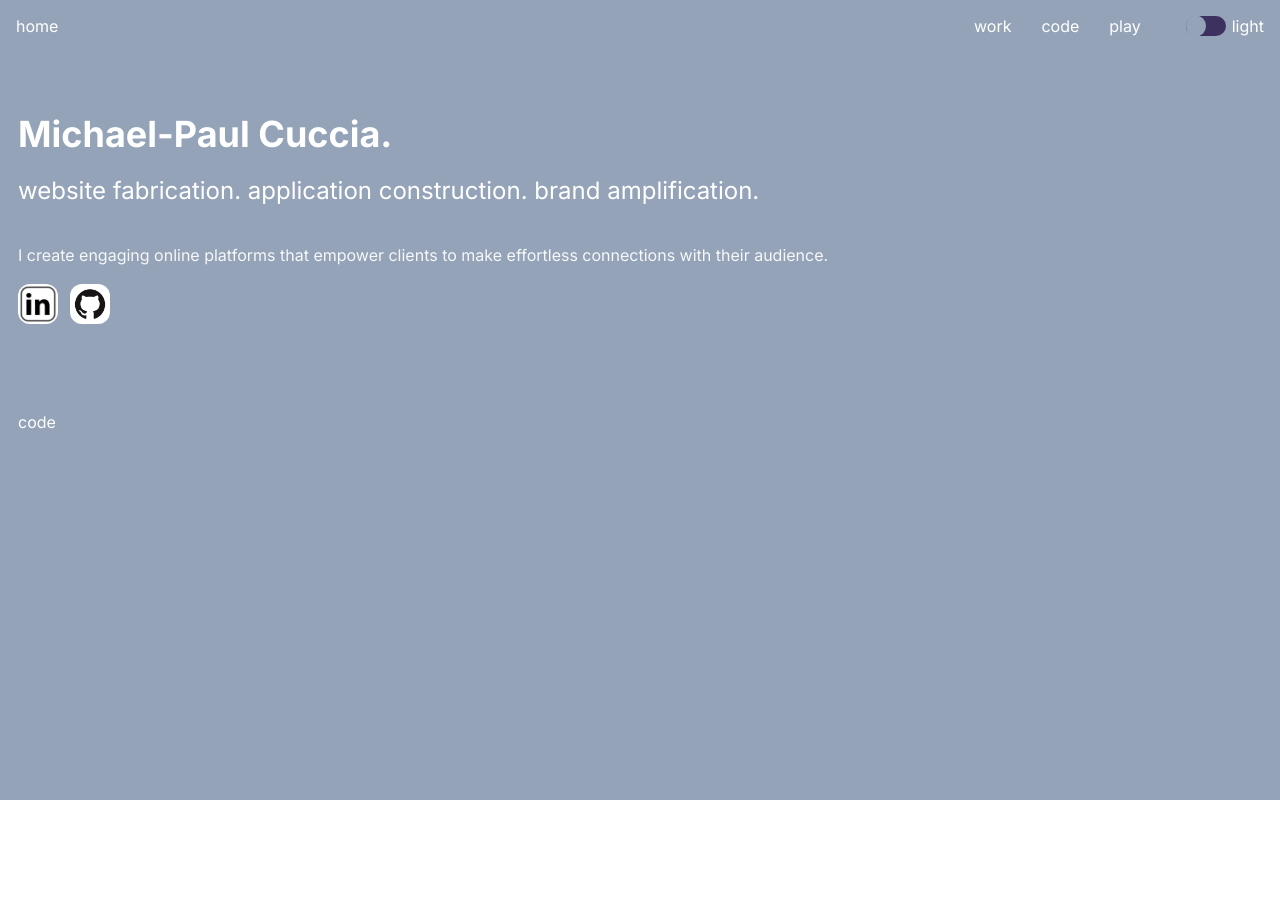
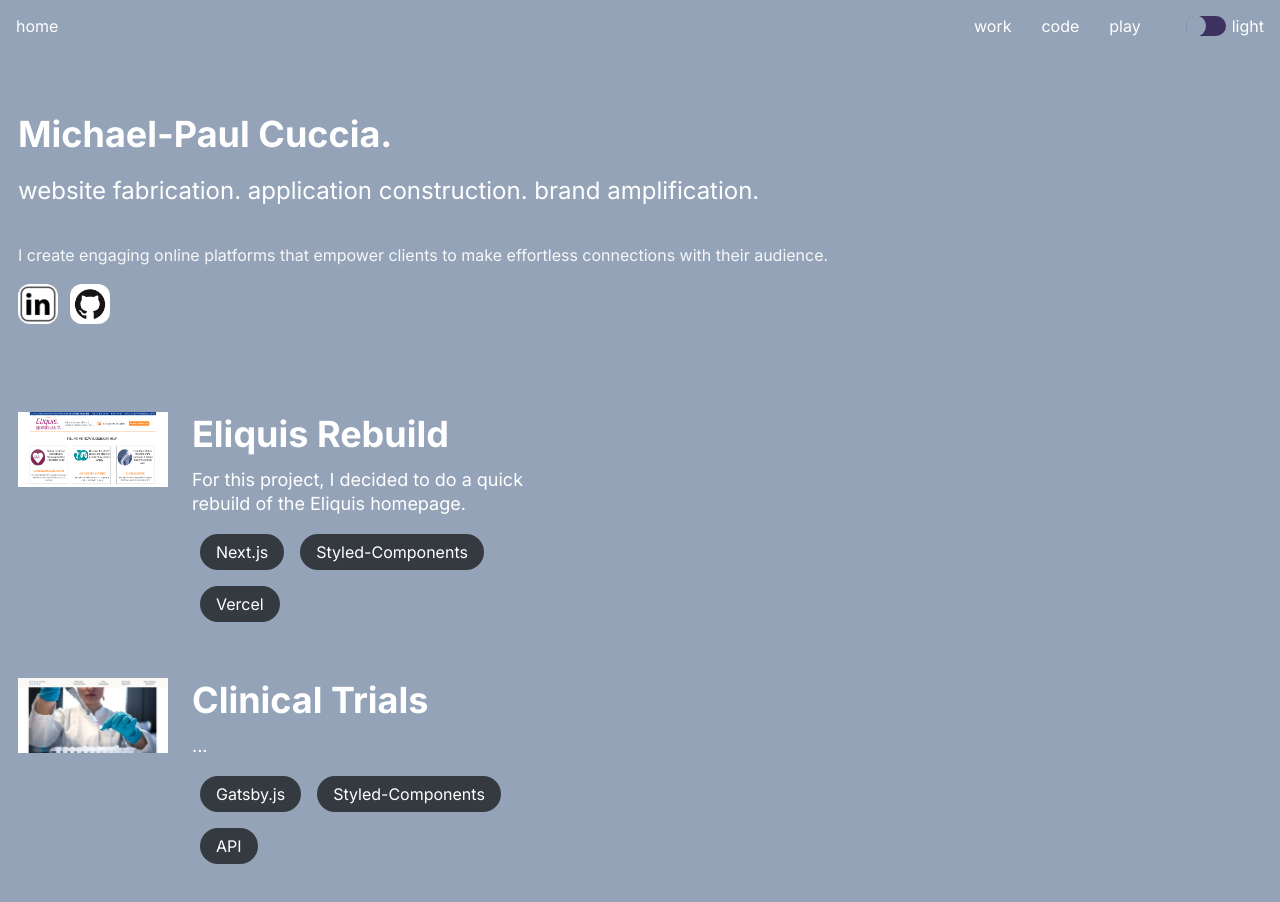
Before and after one commit to michaelpaulcuccia/profile-resume, a Next.js app in the folder my-app/: page /code in a window 1280 px wide. Shown: the top 902 px of the page. Before the commit the page ends 800 px from the top, so only its background shows below. Built offline with nearby package versions, Linux system fonts and the light colour scheme.

Commit message:
adds projects to code tab

```diff
--- a/my-app/components/CustomLink.jsx
+++ b/my-app/components/CustomLink.jsx
@@ -7,12 +7,22 @@ const Item = styled(Link)`
     color: inherit;
 
     &:hover {
-        font-weight: bold;
+      font-weight: bold;
     }
 `;
 
-export default function CustomLink({href, children, className}) {
+export default function CustomLink({href, children, target, className}) {
   return (
-    <Item href={href} className={className}>{children}</Item>
+    <Item
+      href={href}
+      className={className}
+      target={target}
+    >
+      {children}
+    </Item>
   )
 }
+
+CustomLink.defaultProps = {
+  target: '_self'
+}
--- a/my-app/constants/technologies.js
+++ b/my-app/constants/technologies.js
@@ -37,3 +37,15 @@ export const rutgersTech = [
     'Heroku',
     'React'
 ];
+
+export const eliquisTech = [
+    'Next.js',
+    'Styled-Components',
+    'Vercel'
+];
+
+export const clinicalTrialsTech = [
+    'Gatsby.js',
+    'Styled-Components',
+    'API'
+];
--- a/my-app/src/app/code/page.js
+++ b/my-app/src/app/code/page.js
@@ -1,9 +1,84 @@
 "use client";
 import React from 'react';
+import styled from 'styled-components';
 import PageWrapper from '../../../components/PageWrapper';
+import Image from 'next/image';
+import CustomLink from '../../../components/CustomLink';
+import { TextContainer, Title, Paragraph, PillContainer } from '../../../components/CustomText';
+import Pill from '../../../components/Pill';
+import { eliquisTech, clinicalTrialsTech } from '../../../constants/technologies';
+import Eliquis from '../../../public/assets/eliquis.png';
+import ClinicalTrials from '../../../public/assets/clinical-trials.png';
+
+const Box = styled.div`
+  display: flex;
+  max-width: 60%;
+  margin-bottom: 40px;
+
+  .image-container {
+    margin-right: 24px;
+  }
+`;
+
+const StyledPillContainer = styled(PillContainer)`
+  width: 100%;
+`;
 
 export default function page() {
   return (
-    <PageWrapper>code</PageWrapper>
+    <PageWrapper>
+      <TextContainer>
+        <Box>
+          <div className='image-container'>
+            <Image
+              src={Eliquis}
+              width={150}
+              height={75}
+              alt="Eliquis"
+            />
+          </div>
+          <div className='content-container'>
+            <CustomLink href='https://eliquis-rebuild.vercel.app/' target="_blank">
+              <Title>Eliquis Rebuild</Title>
+            </CustomLink>
+            <div style={{ marginBottom: '12px'}}></div>
+              <Paragraph>For this project, I decided to do a quick rebuild of the Eliquis homepage.</Paragraph>
+              <div style={{ marginBottom: '18px'}}></div>
+              <StyledPillContainer>
+                {
+                  eliquisTech.map((item, i) => (
+                    <Pill key={i}>{item}</Pill>
+                  ))
+                }
+              </StyledPillContainer>
+          </div>
+        </Box>
+        <Box>
+          <div className='image-container'>
+            <Image
+              src={ClinicalTrials}
+              width={150}
+              height={75}
+              alt="Clinical Trials"
+            />
+          </div>
+          <div className='content-container'>
+            <CustomLink href='https://clinicaltrialsgatsby.vercel.app/' target="_blank">
+              <Title>Clinical Trials</Title>
+            </CustomLink>
+            <div style={{ marginBottom: '12px'}}></div>
+              <Paragraph>...</Paragraph>
+              <div style={{ marginBottom: '18px'}}></div>
+              <StyledPillContainer>
+                {
+                  clinicalTrialsTech.map((item, i) => (
+                    <Pill key={i}>{item}</Pill>
+                  ))
+                }
+              </StyledPillContainer>
+          </div>
+        </Box>
+      </TextContainer>
+    </PageWrapper>
   )
 }
```
Also changed, not shown: my-app/public/assets/clinical-trials.png (added), my-app/public/assets/eliquis.png (added).
